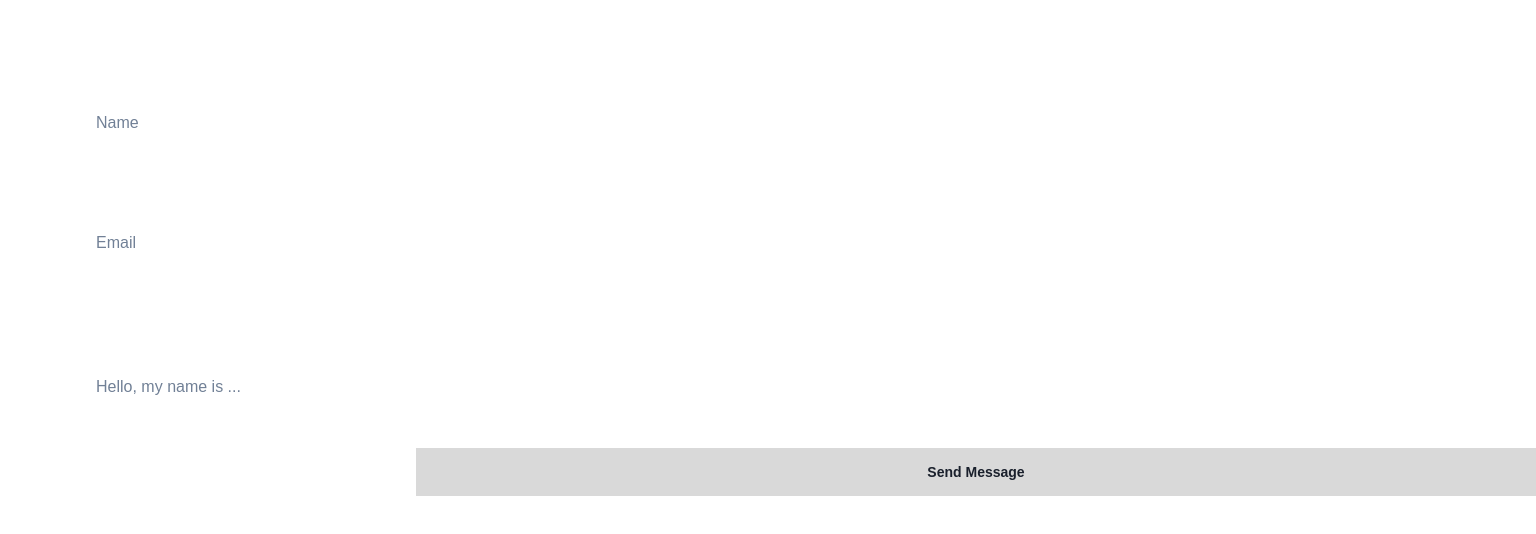
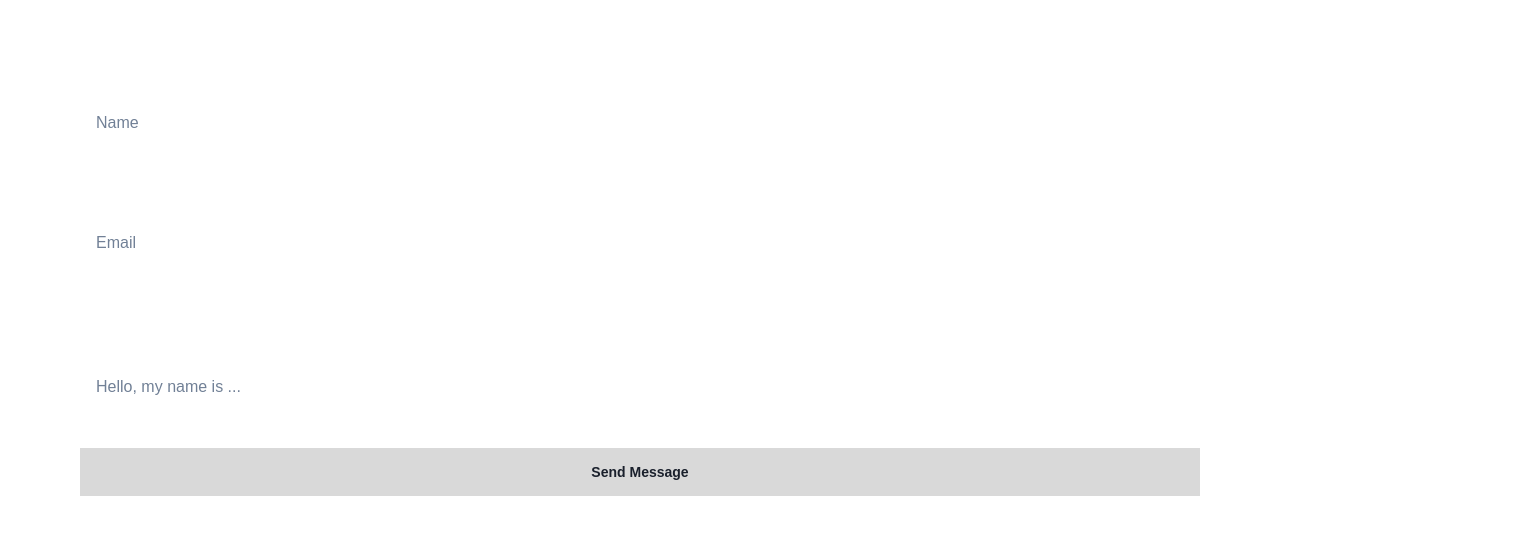
Before and after one commit to akareagwom/Portfolio-akare, a Next.js app: page /Contact/Contact in a window 1280 px wide. Shown: the top 534 px of the page, 1536 px wide, since content can reach past the window. Built offline with nearby package versions, Linux system fonts and the light colour scheme.

Commit message:
contact btn

```diff
--- a/src/pages/Contact/Contact.js
+++ b/src/pages/Contact/Contact.js
@@ -106,7 +106,7 @@ const Contact =()=>{
                     borderBottom={'2px solid white'}
                     />
                 </Box>
-                <Button bg={'#D9D9D9'} borderRadius={'none'} w={'100%'} fontSize={'14px'} mt={10} ml={{base:'0', lg:'30%'}} p={6} type="submit" isLoading={isSubmitting}>Send Message</Button>
+                <Button bg={'#D9D9D9'} borderRadius={'none'} w={'100%'} fontSize={'14px'} mt={10} p={6} type="submit" isLoading={isSubmitting}>Send Message</Button>
             </form>
         </Box>
     )
```
